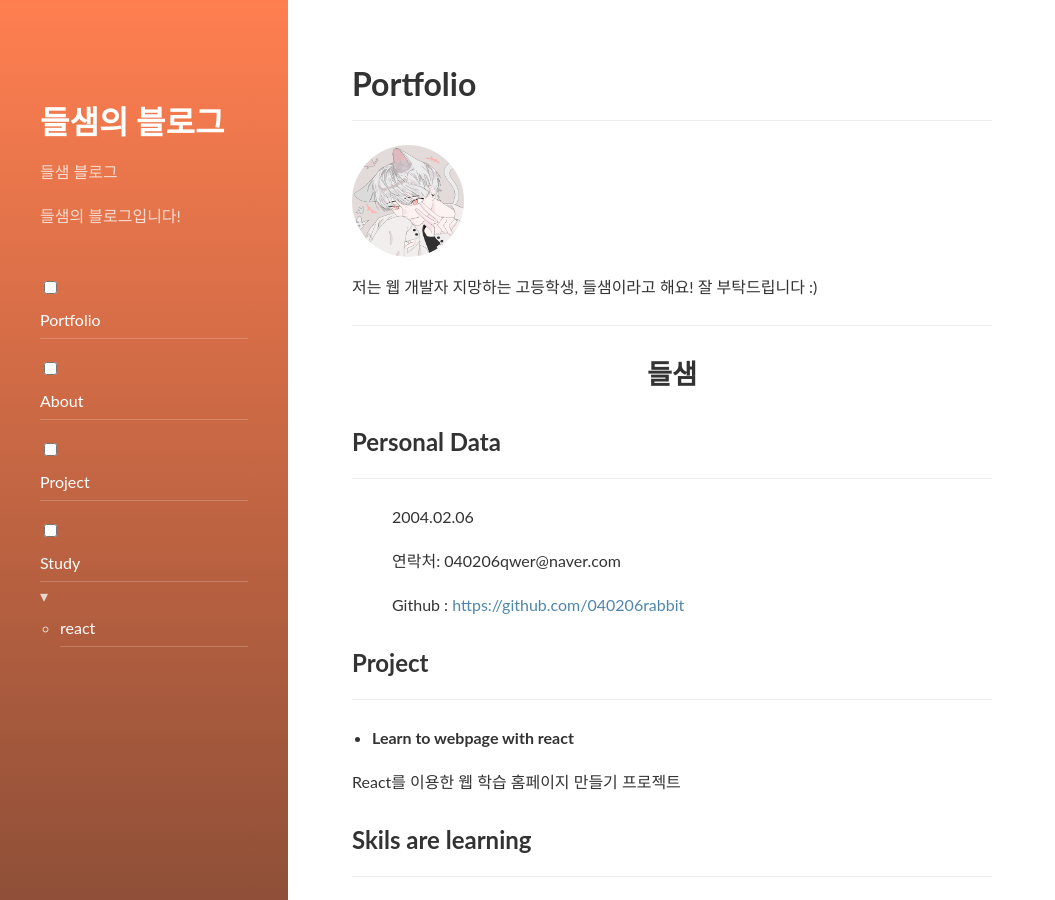
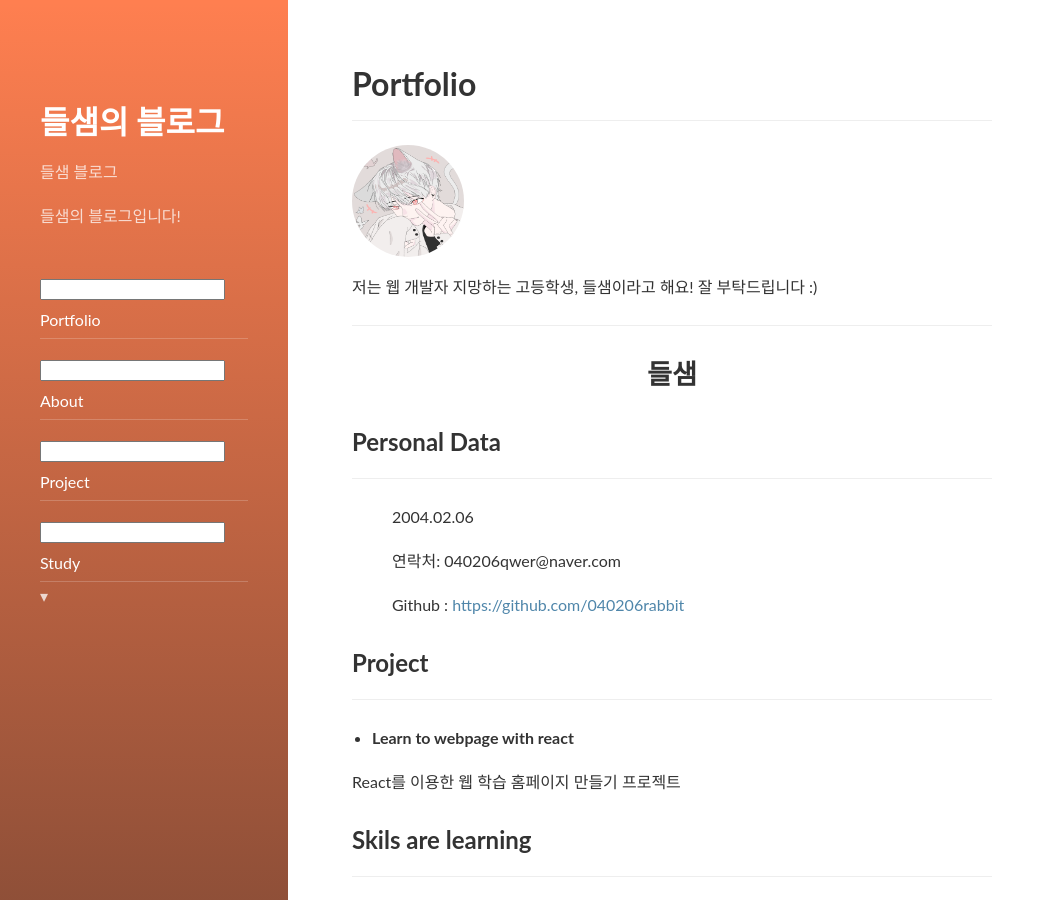
Before and after one commit to 040206rabbit/040206rabbit.github.io, a Jekyll site: the page built from portfolio.md, in a window 1280 px wide and 900 px high. Shown: the whole window, without its empty margins (0-1055 px from the left). Built offline with Jekyll 4.4.1, drawn with Linux system fonts in a browser that asks for light colours; nearby versions of some CDN libraries.

Commit message:
I'm idiot...

```diff
--- a/_includes/nav.html
+++ b/_includes/nav.html
@@ -1,30 +1,32 @@
 <span class="sr-only">Navigation:</span>
 <ul>
-  {% assign pages = site.pages %}
-
-  {% for document in site.documents %}
-    {% assign pages = pages | push: document %}
-  {% endfor %}
-
-  {% assign subpages = pages | where: "menu", false | sort: "order" %}
-  {% assign pages = pages | where: "menu", true | sort: "order" %}
-  {% assign count = 0%}
-  {% for node in pages %}
+  {% assign pages = site.pages %} {% for document in site.documents %} {% assign
+  pages = pages | push: document %} {% endfor %} {% assign subpages = pages |
+  where: "menu", false | sort: "order" %} {% assign pages = pages | where:
+  "menu", true | sort: "order" %} {% assign count = 0%} {% for node in pages %}
   {% assign count = count | plus: 1 %}
   <li>
-      <input type="checkbox" id="list-item-{{ count }}"/>
-      <div  class="list-wrapper">
-      <a class="sidebar-nav-item{% if page.url == node.url %} active{% endif %}" href="{{ node.url | relative_url }}">{{ node.title }}</a>
-       {% if node.submenu %}<label class="folder" for="list-item-{{ count }}">▾</label>{% endif %}
+    <input type="img" src="../assets/icons/favicon.ico" />
+    <div class="list-wrapper">
+      <a
+        class="sidebar-nav-item{% if page.url == node.url %} active{% endif %}"
+        href="{{ node.url | relative_url }}"
+        >{{ node.title }}</a
+      >
+      {% if node.submenu %}<label class="folder" for="list-item-{{ count }}"
+        >▾</label
+      >{% endif %}
     </div>
     <ul class="list-body">
-       {% for subnode in subpages %}
-           {% if subnode.category == node.slug %}
+      {% for subnode in subpages %} {% if subnode.category == node.slug %}
       <li>
-               <a class="sidebar-nav-subitem{% if page.url == subnode.url %} active{% endif %}" href="{{ subnode.url | relative_url }}">{{ subnode.title }}</a>
+        <a
+          class="sidebar-nav-subitem{% if page.url == subnode.url %} active{% endif %}"
+          href="{{ subnode.url | relative_url }}"
+          >{{ subnode.title }}</a
+        >
       </li>
-           {% endif %}
-         {% endfor %}
+      {% endif %} {% endfor %}
     </ul>
   </li>
 
```
Also changed, not shown: _featured_tags/study-githubpage.md (deleted, +0 -8 lines). Lines whose indentation alone changed are shown as unchanged.
